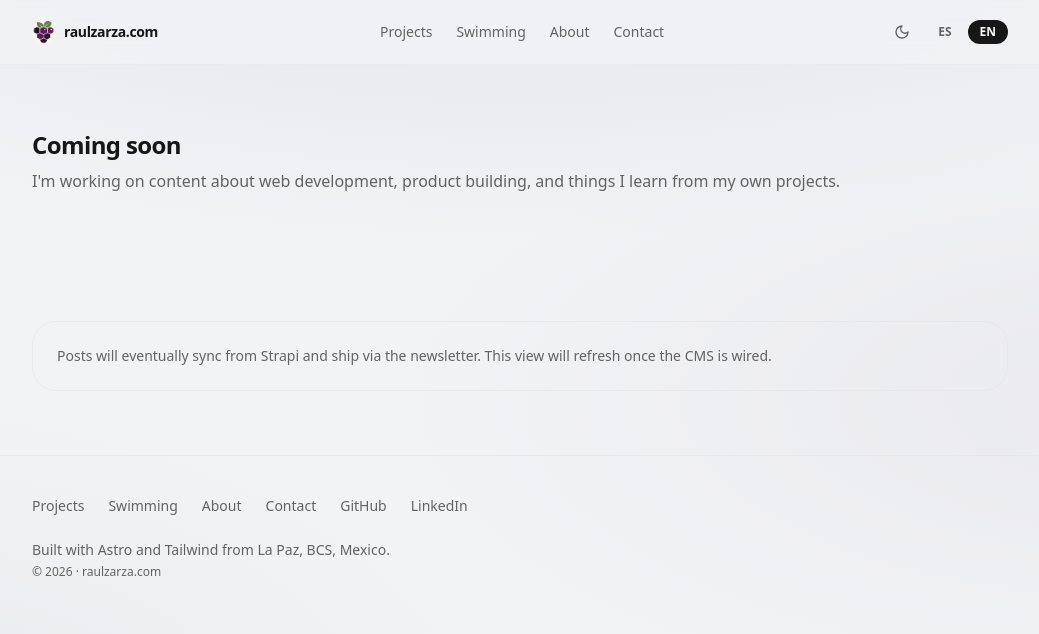
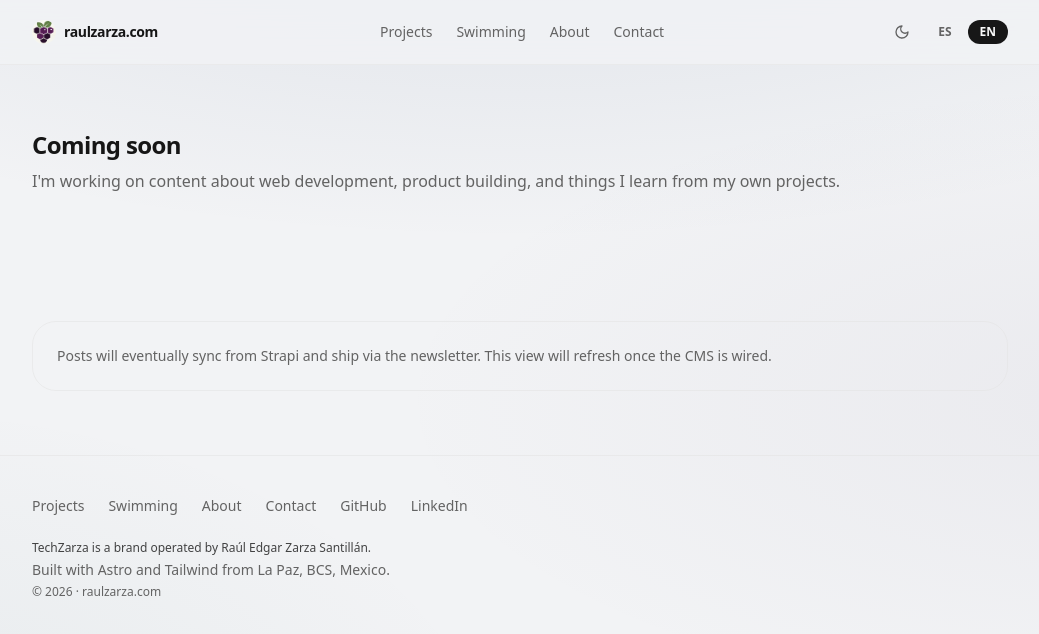
Before and after one commit to raulzarzadev/raulzarza.com, an Astro site: page /en/posts in a window 1280 px wide. Shown: the whole page, without its empty margins (120-1159 px from the left). Built offline with nearby package versions, Linux system fonts and the light colour scheme; Astro itself is replaced by a stand-in of ours.

Commit message:
fix(footer): add legal TechZarza attribution

```diff
--- a/src/components/Footer.astro
+++ b/src/components/Footer.astro
@@ -32,6 +32,7 @@ const basePath = `/${lang}`;
       ))}
     </nav>
     <div class="flex flex-col gap-1">
+      <p class="text-xs text-foreground/80">{copy.footer.legal}</p>
       <p>{copy.footer.note}</p>
       <p class="text-xs">&copy; {new Date().getFullYear()} &middot; {copy.nav.brand}</p>
     </div>
--- a/src/content/site.ts
+++ b/src/content/site.ts
@@ -88,6 +88,7 @@ export type SiteCopy = {
   }
   footer: {
     note: string
+    legal: string
   }
 }
 
@@ -253,7 +254,8 @@ const copy: Record<Lang, SiteCopy> = {
       ]
     },
     footer: {
-      note: 'Hecho con Astro y Tailwind desde La Paz, BCS.'
+      note: 'Hecho con Astro y Tailwind desde La Paz, BCS.',
+      legal: 'TechZarza es una marca operada por Raúl Edgar Zarza Santillán.'
     }
   },
   en: {
@@ -417,7 +419,8 @@ const copy: Record<Lang, SiteCopy> = {
       ]
     },
     footer: {
-      note: 'Built with Astro and Tailwind from La Paz, BCS, Mexico.'
+      note: 'Built with Astro and Tailwind from La Paz, BCS, Mexico.',
+      legal: 'TechZarza is a brand operated by Raúl Edgar Zarza Santillán.'
     }
   }
 }
```
